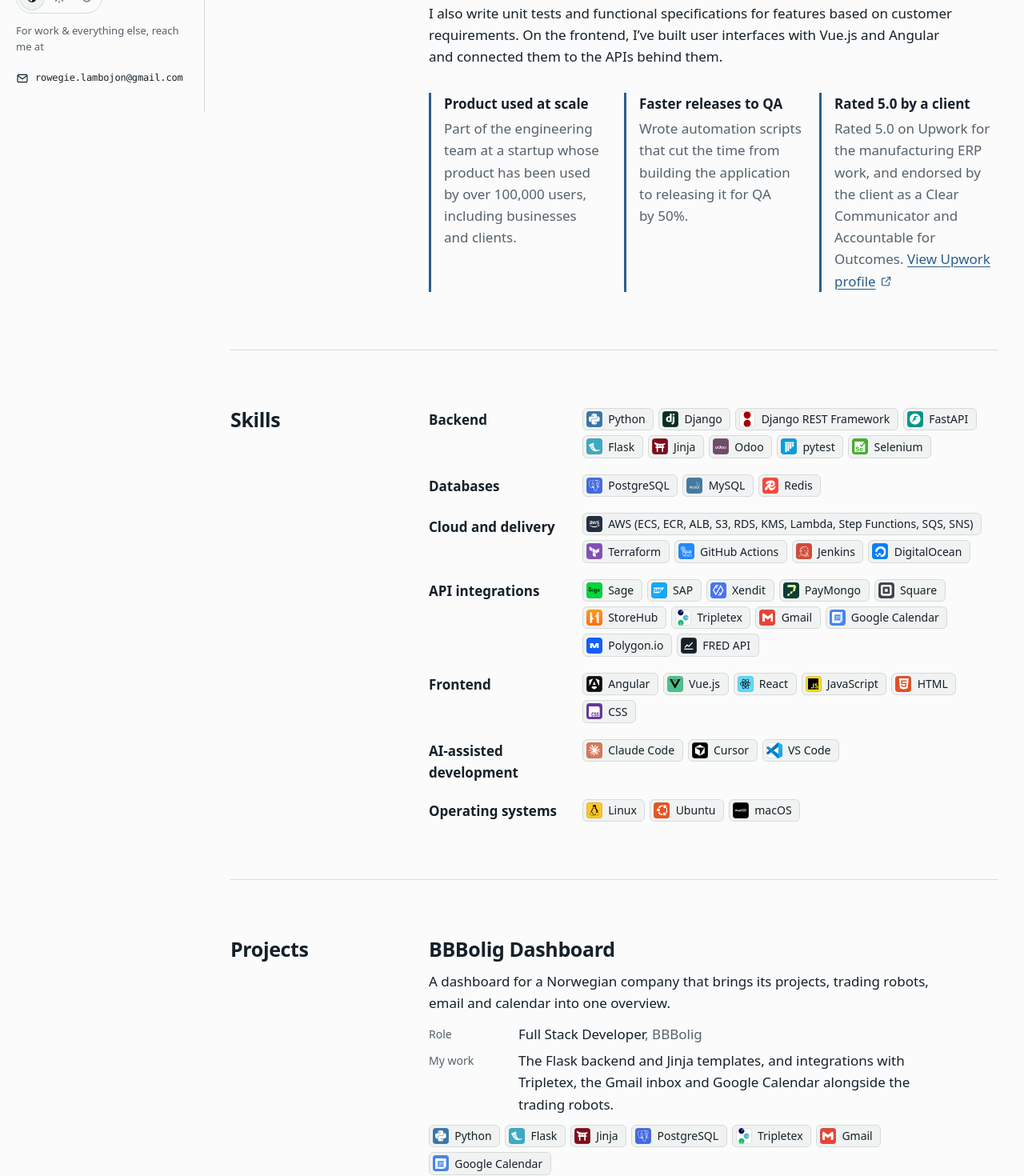
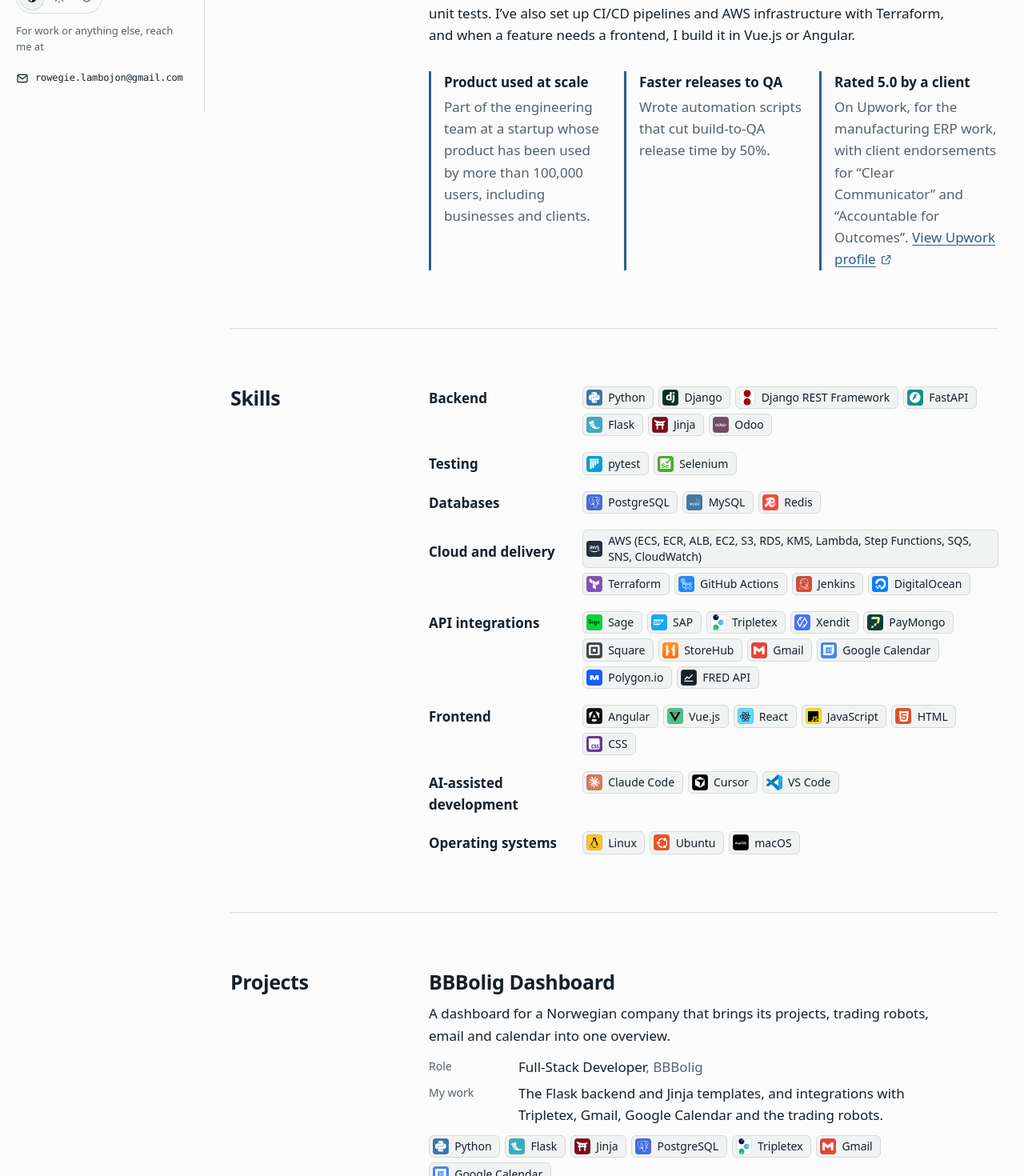
Before and after one commit to rowegie/rowegie.github.io, a React (Vite) app: page / in a window 1280 px wide. Shown: the part 660-2130 px from the top of the page at 80% size. Built offline with nearby package versions, Linux system fonts and the light colour scheme.

Commit message:
Copy audit: 9+ years, TraceSense, wording and consistency fixes

```diff
--- a/index.html
+++ b/index.html
@@ -3,6 +3,7 @@
   <head>
     <meta charset="UTF-8" />
     <link rel="icon" type="image/svg+xml" href="/favicon.svg" />
+    <link rel="apple-touch-icon" href="/apple-touch-icon.png" />
     <meta name="viewport" content="width=device-width, initial-scale=1.0" />
     <meta name="color-scheme" content="light dark" />
     <meta name="theme-color" content="#FAFBFA" media="(prefers-color-scheme: light)" />
@@ -25,13 +26,13 @@
     <title>Rowegie P. Lambojon | Backend-focused full-stack developer</title>
     <meta
       name="description"
-      content="Rowegie P. Lambojon is a backend-focused full-stack developer with 8 years of experience building REST APIs, integrations and business systems with Python and Django."
+      content="Rowegie P. Lambojon is a backend-focused full-stack developer with 9+ years of experience building REST APIs, integrations and business systems with Python and Django."
     />
     <meta property="og:type" content="website" />
     <meta property="og:title" content="Rowegie P. Lambojon | Backend-focused full-stack developer" />
     <meta
       property="og:description"
-      content="8 years building REST APIs, integrations and business systems with Python and Django."
+      content="9+ years building REST APIs, integrations and business systems with Python and Django."
     />
   </head>
   <body>
--- a/src/components/About.tsx
+++ b/src/components/About.tsx
@@ -20,9 +20,9 @@
         <div className="highlights__item">
           <dt>Rated {clientFeedback.rating.toFixed(1)} by a client</dt>
           <dd>
-            Rated {clientFeedback.rating.toFixed(1)} on {clientFeedback.platform} for the manufacturing ERP
-            work, and endorsed by the client as a{' '}
-            {clientFeedback.endorsements.join(' and ')}.{' '}
+            On {clientFeedback.platform}, for the manufacturing ERP work, with client endorsements
+            for{' '}
+            {clientFeedback.endorsements.map((e) => `“${e}”`).join(' and ')}.{' '}
             <a className="external-link" href={clientFeedback.url} target="_blank" rel="noopener noreferrer">
               View {clientFeedback.platform} profile
               <ExternalLinkIcon className="external-link__icon" />{' '}
--- a/src/components/SiteSidebar.tsx
+++ b/src/components/SiteSidebar.tsx
@@ -128,7 +128,7 @@
         </nav>
         <div className="sidebar__foot">
           <ThemeSwitch />
-          <p className="sidebar__reach">For work &amp; everything else, reach me at</p>
+          <p className="sidebar__reach">For work or anything else, reach me at</p>
           <a className="sidebar__email" href={`mailto:${profile.email}`}>
             <MailIcon className="sidebar__icon" />
             {profile.email}
--- a/src/data/profile.ts
+++ b/src/data/profile.ts
@@ -49,21 +49,21 @@
   timezone: 'Philippine Time (UTC+8)',
   email: 'rowegie.lambojon@gmail.com',
   positioning:
-    'I build the backend of business systems: REST APIs, integrations with other services, and the data behind them. Eight years of Python and Django across ERP, payments, traceability and scheduling products.',
+    'I build the backend of business systems: REST APIs, third-party integrations and the data behind them. I’ve spent 9+ years in Python and Django across ERP, payments, traceability and scheduling products.',
   summary: [
-    'I’m a backend developer with 8 years of experience in the information technology industry. Most of my work is building REST APIs, integrating with other APIs, and troubleshooting and debugging web applications.',
-    'I also write unit tests and functional specifications for features based on customer requirements. On the frontend, I’ve built user interfaces with Vue.js and Angular and connected them to the APIs behind them.',
+    'I’m a backend developer with 9+ years of experience. Most of my work is designing REST APIs, integrating with third-party systems and debugging web applications.',
+    'I turn customer requirements into functional specifications and back my code with unit tests. I’ve also set up CI/CD pipelines and AWS infrastructure with Terraform, and when a feature needs a frontend, I build it in Vue.js or Angular.',
   ],
 }
 
 export const highlights = [
   {
     name: 'Product used at scale',
-    text: 'Part of the engineering team at a startup whose product has been used by over 100,000 users, including businesses and clients.',
+    text: 'Part of the engineering team at a startup whose product has been used by more than 100,000 users, including businesses and clients.',
   },
   {
     name: 'Faster releases to QA',
-    text: 'Wrote automation scripts that cut the time from building the application to releasing it for QA by 50%.',
+    text: 'Wrote automation scripts that cut build-to-QA release time by 50%.',
   },
 ]
 
@@ -78,15 +78,14 @@
       'Flask',
       'Jinja',
       'Odoo',
-      'pytest',
-      'Selenium',
     ],
   },
+  { name: 'Testing', items: ['pytest', 'Selenium'] },
   { name: 'Databases', items: ['PostgreSQL', 'MySQL', 'Redis'] },
   {
     name: 'Cloud and delivery',
     items: [
-      'AWS (ECS, ECR, ALB, S3, RDS, KMS, Lambda, Step Functions, SQS, SNS)',
+      'AWS (ECS, ECR, ALB, EC2, S3, RDS, KMS, Lambda, Step Functions, SQS, SNS, CloudWatch)',
       'Terraform',
       'GitHub Actions',
       'Jenkins',
@@ -101,14 +100,15 @@
 
 // Tripletex, Gmail and Google Calendar (BBBolig) and Polygon.io and the FRED API
 // (Traidify/LumiTrade) came from Rowegie; they aren't on the resume.
+// Grouped by kind: accounting/ERP, payments, point of sale, Google, market data.
 export const integrations = [
   'Sage',
   'SAP',
+  'Tripletex',
   'Xendit',
   'PayMongo',
   'Square',
   'StoreHub',
-  'Tripletex',
   'Gmail',
   'Google Calendar',
   'Polygon.io',
@@ -120,9 +120,9 @@
     name: 'BBBolig Dashboard',
     summary:
       'A dashboard for a Norwegian company that brings its projects, trading robots, email and calendar into one overview.',
-    role: 'Full Stack Developer',
+    role: 'Full-Stack Developer',
     context: 'BBBolig',
-    work: 'The Flask backend and Jinja templates, and integrations with Tripletex, the Gmail inbox and Google Calendar alongside the trading robots.',
+    work: 'The Flask backend and Jinja templates, and integrations with Tripletex, Gmail, Google Calendar and the trading robots.',
     stack: ['Python', 'Flask', 'Jinja', 'PostgreSQL', 'Tripletex', 'Gmail', 'Google Calendar'],
     site: { label: 'bbbolig.com', url: 'https://bbbolig.com/' },
   },
@@ -135,16 +135,16 @@
       'An ERP for vitamin and supplement manufacturing, covering items and formulations, purchasing, accounting, manufacturing, quality assurance, R&D, sales and inventory, with dedicated batch, QC and warehouse terminals.',
     role: 'Python Developer',
     context: 'Jetpack Shipping',
-    work: 'Backend features and ERP workflows, an e-signature service using AWS KMS, setting up the automated CI/CD deployment pipelines with GitHub Actions, and AWS resources provisioned with Terraform.',
+    work: 'Backend features and ERP workflows, an e-signature service on AWS KMS, automated CI/CD pipelines in GitHub Actions and AWS infrastructure in Terraform.',
     stack: ['Python', 'Django', 'FastAPI', 'PostgreSQL', 'Terraform', 'AWS', 'GitHub Actions'],
     site: { label: 'jetpackshipping.io', url: 'https://jetpackshipping.io/' },
   },
   {
-    name: 'Tracesense',
+    name: 'TraceSense',
     summary: 'Recipe weighing and batch traceability for food manufacturers.',
     role: 'Software Engineer',
-    context: 'Tracesense Ltd',
-    work: 'REST APIs, integrations with other APIs, bug fixes, and functional specifications for new features.',
+    context: 'TraceSense Ltd',
+    work: 'REST APIs, third-party integrations (Sage, SAP), bug fixes and functional specifications for new features.',
     stack: ['Python', 'Django', 'Django REST Framework', 'JavaScript', 'PostgreSQL', 'Redis'],
     site: { label: 'tracesense.com', url: 'https://tracesense.com/' },
   },
@@ -154,7 +154,7 @@
       'An all-in-one solution that simplifies online booking and appointment management for beauty clinics.',
     role: 'Senior Backend Developer',
     context: 'BaseUp Inc',
-    work: 'API design, bug fixes, unit tests, data analysis, integrations with other APIs, and functional specifications.',
+    work: 'API design, third-party integrations, data analysis, unit tests, bug fixes and functional specifications.',
     stack: ['Python', 'Django', 'Django REST Framework', 'Angular', 'React', 'PostgreSQL'],
     site: { label: 'yodelle.us', url: 'https://www.yodelle.us/' },
   },
@@ -163,7 +163,7 @@
     summary:
       'A financial wellness platform designed to empower individuals to invest and trade with clarity and confidence—regardless of experience level.',
     role: 'Backend Engineer',
-    work: 'REST APIs, integrations with Polygon.io and the FRED API, deployments, server optimization, and functional specifications for new features.',
+    work: 'REST APIs, market and economic data integrations (Polygon.io, FRED API), deployments, server optimization and functional specifications for new features.',
     stack: [
       'Python',
       'Django',
@@ -179,19 +179,19 @@
   {
     name: 'Stock and Transfer',
     summary:
-      "An on-premise application that manages a company's stockholders, share transactions and stock certificate issuance.",
-    role: 'Full Stack Developer',
+      'An on-premise application that manages a company’s stockholders, share transactions and stock certificate issuance.',
+    role: 'Full-Stack Developer',
     context: 'Aboitiz',
-    work: 'REST APIs and the user interface, deployment to the server, and migrating the database, schema and data, from SQL Server to MySQL.',
+    work: 'REST APIs and the user interface, server deployment and a database migration, including data, from SQL Server to MySQL.',
     stack: ['Python', 'Django', 'Django REST Framework', 'Angular', 'MySQL'],
   },
   {
     name: 'Continuous Integration Automation',
     summary:
-      'Automation for the integration, build, test and release to QA of Kyocera Net Viewer, a network device management tool.',
+      'A system that automates the integration, build, testing and QA release of Kyocera Net Viewer, a network device management tool.',
     role: 'Developer',
     context: 'Kyocera Net Viewer',
-    work: 'Automation scripts for building the application and releasing it for QA.',
+    work: 'Automation scripts that build the application and release it to QA.',
     stack: ['Jenkins', 'Groovy', 'PowerShell', 'Perl', 'Python'],
   },
 ]
@@ -206,7 +206,7 @@
     start: { year: 2025, month: 6 },
     end: { year: 2026, month: 6 },
     duties: [
-      "Developed backend features across a vitamin and supplement manufacturer's ERP, spanning R&D, batch processing, quality control, inventory, purchasing, sales and planning.",
+      'Developed backend features across a vitamin and supplement manufacturer’s ERP, spanning R&D, batch processing, quality control, inventory, purchasing, sales and planning.',
       'Built a standalone e-signature service on AWS KMS that handles document signing and key management.',
       // Rowegie set the pipelines up (the resume says "took part in").
       'Set up automated CI/CD pipelines in GitHub Actions that deploy to test, staging and production.',
@@ -216,14 +216,14 @@
   },
   {
     title: 'Software Engineer',
-    employer: 'Tracesense Ltd',
+    employer: 'TraceSense Ltd',
     location: 'Edinburgh, Scotland',
     start: { year: 2024, month: 2 },
     end: { year: 2025, month: 4 },
     duties: [
       'Built REST APIs and the Vue.js interfaces that use them.',
       'Integrated the platform with third-party systems, including Sage and SAP.',
-      'Resolved customer-reported issues tracked in JIRA.',
+      'Resolved customer-reported issues tracked in Jira.',
     ],
     tech: ['Python', 'Django', 'Django REST Framework', 'Vue.js', 'jQuery', 'Electron'],
   },
@@ -238,8 +238,8 @@
     duties: [
       'Delivered Python features end to end, from implementation to deployment.',
       'Developed AWS Lambda functions and debugged AWS Step Functions workflows.',
-      'Fixed bugs tracked in JIRA and wrote unit tests.',
-      'Worked in an agile team with daily stand-ups and sprint planning.',
+      'Fixed bugs tracked in Jira and wrote unit tests.',
+      'Worked in an Agile team with daily stand-ups and sprint planning.',
     ],
     tech: [
       'Python',
@@ -250,7 +250,7 @@
   },
   {
     title: 'Software Engineer',
-    employer: 'Tracesense Ltd',
+    employer: 'TraceSense Ltd',
     location: 'Edinburgh, Scotland',
     start: { year: 2023, month: 2 },
     end: { year: 2023, month: 6 },
@@ -270,7 +270,7 @@
     duties: [
       'Designed features including payments, email delivery and scheduled tasks.',
       'Integrated payment gateways (Xendit, PayMongo) and point-of-sale systems (Square, StoreHub).',
-      "Customized Odoo's point-of-sale and accounting modules.",
+      'Customized Odoo’s point-of-sale and accounting modules.',
       'Fixed bugs found through error tracking and customer reports, and wrote unit tests.',
     ],
     tech: ['Python', 'Django', 'Django REST Framework', 'Odoo', 'pytest', 'AWS', 'PostgreSQL'],
@@ -282,7 +282,7 @@
     start: { year: 2017, month: 3 },
     end: { year: 2018, month: 12 },
     duties: [
-      'Built RESTful APIs for the web frontend.',
+      'Built REST APIs for the web frontend.',
       'Tested releases before deployment, including automated browser tests with Selenium.',
       'Resolved customer-reported bugs.',
     ],
--- a/src/pages/ContactPage.tsx
+++ b/src/pages/ContactPage.tsx
@@ -20,7 +20,7 @@
               </h1>
             </div>
             <p className="contact-page__intro">
-              Email is the best way to reach me, whether it’s about a role, a project, or a question
+              Email is the best way to reach me, whether it’s about a role, a project or a question
               about my experience.
             </p>
             <ContactDetails />
```
